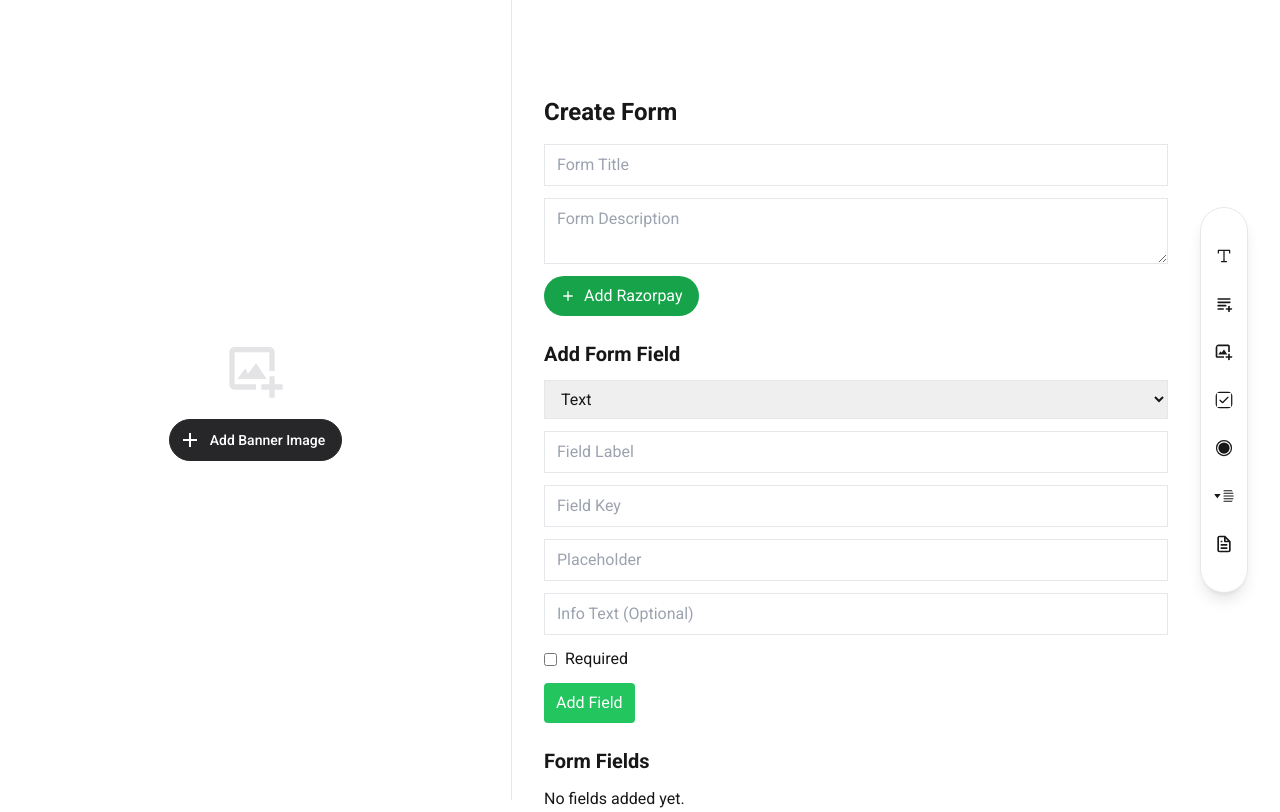
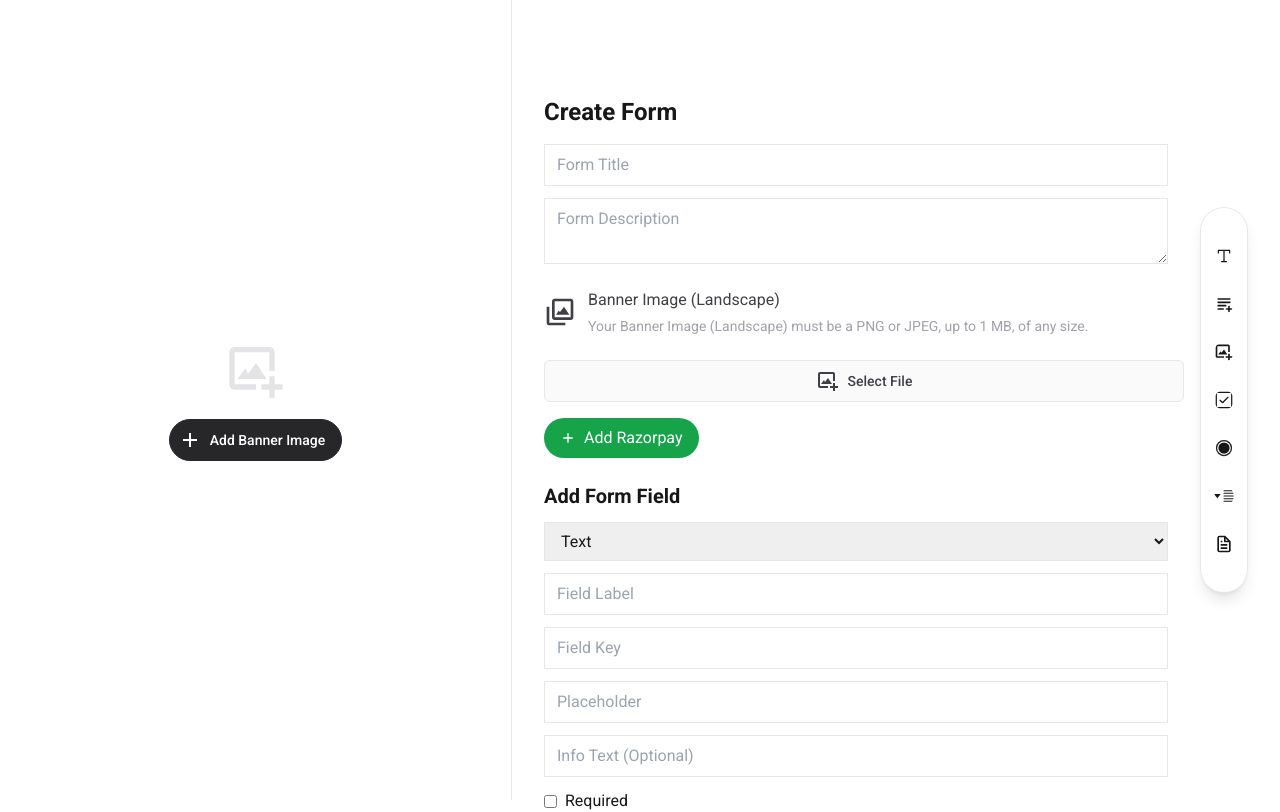
Before and after one commit to Xlongclaw/dynamic-forms, a Next.js app: page /forms/create in a window 1280 px wide. Shown: the top 812 px of the page. Built offline with nearby package versions, Linux system fonts and the light colour scheme.

Commit message:
fix basic issues

```diff
--- a/app/forms/[formId]/page.tsx
+++ b/app/forms/[formId]/page.tsx
@@ -41,6 +41,28 @@ const Form = () => {
   const [submitLoading, setSubmitLoading] = React.useState<boolean>(false);
 
   const API_BASE_URL = process.env.NEXT_PUBLIC_API_BASE_URL; // Access the base URL from environment variables
+// const [parentMessages,setParentmessages] = useState([]);
+
+//   useEffect(()=>{
+
+//     const sendMessageToParent =()=>{
+//       window.parent.postMessage('Hello from Iframe','*')
+//     }
+
+//     const handleMessage = (event) =>{
+//       console.log('Message from parent:', event.data);
+//       setParentmessages(prev=> [...prev,event.data])
+
+//     }
+//     window.addEventListener('message', handleMessage, false)
+//     sendMessageToParent();
+
+//     return ()=>{
+//       window.removeEventListener('message',handleMessage,false)
+//     }
+
+//   },[])
+
 
   // Fetch form fields from API
   useEffect(() => {
@@ -380,9 +402,6 @@ const Form = () => {
                         src={`/mock_avatars.png`}
                         className="xl:w-[10rem] w-[8rem] rounded-full"
                       />
-                      <p className="xl:text-lg sm:text-base text-sm font-medium text-green-700 text-center ">
-                        Already 265+ members have joined us. 🎉
-                      </p>
                     </div>
                     <Link
                       className="bg-green-600 text-white flex justify-center md:text-base text-sm  items-center gap-2 px-8 text-center py-3 rounded-full hover:bg-green-700 active:scale-95 transition-all"
--- a/app/forms/create/page.tsx
+++ b/app/forms/create/page.tsx
@@ -1,5 +1,6 @@
 "use client";
 import ImageWithLoader from "@/app/components/ImageWithLoader";
+import XImageInput from "@/app/components/XImageInput";
 import XImagesInput from "@/app/components/XImagesInput";
 import { normalCaseToCamelCase } from "@/app/utils/normalCaseToCamelCase";
 import { uploadFileToR2 } from "@/app/utils/uploadFileToR2";
@@ -346,7 +347,14 @@ const CreateFormPage: React.FC = () => {
             placeholder="Form Description"
             value={form.description}
             onChange={(e) => setForm({ ...form, description: e.target.value })}
-            className="block w-full border px-3 py-2 mb-3"
+            className="block w-full border px-3 py-2 mb-6"
+          />
+          <XImageInput
+            label="Banner Image (Landscape)"
+            accept="*"
+            onImageChange={(url) => {
+              console.log(url);
+            }}
           />
           {/* <XImagesInput
             label="Graphics"
@@ -355,7 +363,7 @@ const CreateFormPage: React.FC = () => {
               setForm({ ...form, graphics: urls });
             }}
           /> */}
-          <div className="flex gap-2">
+          <div className="flex gap-2 mt-4">
             {!withRazorpay ? (
               <button
                 onClick={() => setWithRazorpay(true)}
--- a/app/test/page.tsx
+++ b/app/test/page.tsx
@@ -1,8 +1,36 @@
-import React from 'react'
+"use client"
+import React, { useEffect, useRef } from 'react'
+
+
 
 const Test = () => {
+  // const iframeRef = useRef(null);
+
+
+  // useEffect(()=>{
+
+  //   const sendMessageToIframe = () =>{
+  //     if(iframeRef.current){
+  //       iframeRef.current.contentWindow.postMessage("Hello from Parrent","*")
+  //     }
+  //   }
+  //   const handleMessage = (event) =>{
+  //     console.log("Message from Iframe:", event.data)
+  //   }
+
+  //   window.addEventListener('message', handleMessage, false)
+
+  //   sendMessageToIframe();
+
+  //   return () =>{
+  //     window.removeEventListener('message',handleMessage,false)
+  //   }
+  // },[])
+
   return (
-    <iframe src="https://dynamic-forms-git-master-xlongclaws-projects.vercel.app/forms/678e3c24122d05290f2f651b" className='w-screen h-screen'></iframe>
+    <iframe id="if1"
+    //  ref={iframeRef}
+     className='w-screen h-screen'  src="https://dynamic-forms-git-master-xlongclaws-projects.vercel.app/forms/679207b2fde725d5d9a24a98"></iframe>
   )
 }
 
```
